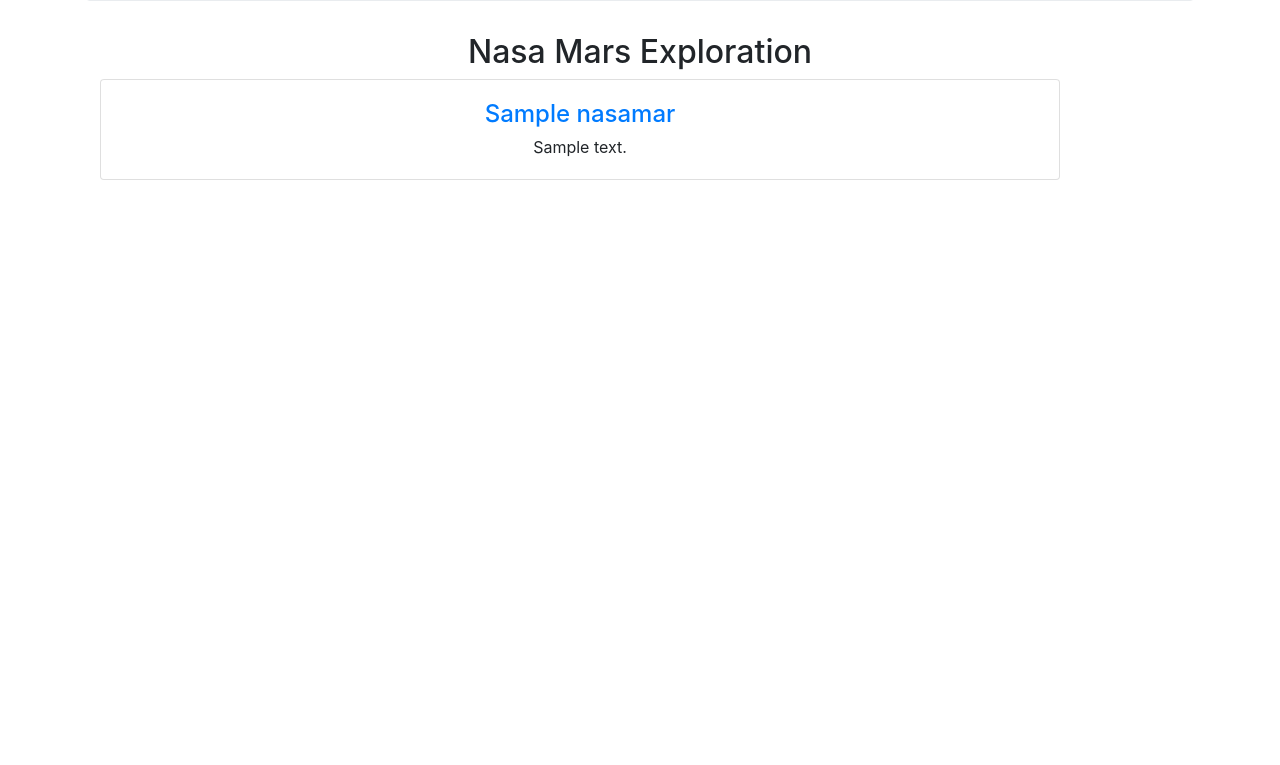
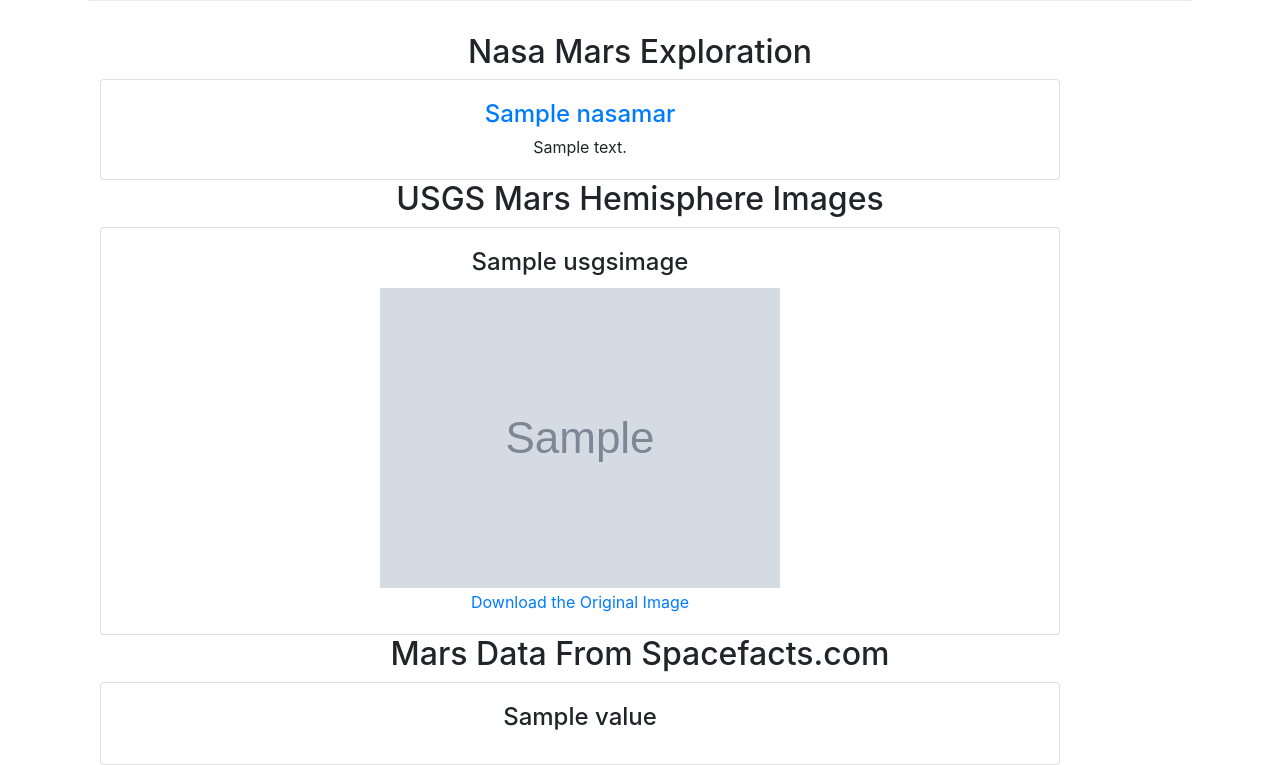
Before and after one commit to bakerv/web-scraping-ETL, a Flask app: page / in a window 1280 px wide. Shown: the part 175-940 px from the top of the page. Before the commit the page ends 355 px from the top, so only its background shows below. Run offline with Flask 2, Linux system fonts and the light colour scheme; grey boxes marked "Sample" are stand-in pictures; a database or web service that is not in the repository returns one stand-in record (values such as "Sample title"); some libraries are stand-ins or nearby versions.

Commit message:
USGS images successfully formated on the web page

```diff
--- a/Missions_to_Mars/app.py
+++ b/Missions_to_Mars/app.py
@@ -15,7 +15,10 @@ usgsimages_collection = client.mission_to_mars.usgsimages
 
 @app.route("/")
 def index():
-    return render_template("index.html", nasanews = nasamars_collection.find(), usgsimages = usgsimages_collection.find())
+    return render_template("index.html",
+                            nasanews = nasamars_collection.find(),
+                            usgsimages = usgsimages_collection.find(),
+                            spacefacts = spacefacts_collection.find() )
 
 @app.route("/scrape")
 def scrape():
--- a/Missions_to_Mars/templates/index.html
+++ b/Missions_to_Mars/templates/index.html
@@ -16,7 +16,7 @@
             <div>
                 <h2>Nasa Mars Exploration</h2>
 
-                {% for item in nasanews%}
+                {% for item in nasanews %}
                 <div class="col-lg-8">
                     <div class="card" style="width: 60rem;">
                         <div class="card-body">
@@ -27,6 +27,32 @@
                   </div>
                   {% endfor %}
 
+                  <h2>USGS Mars Hemisphere Images</h2>
+                  {% for item in usgsimages %}
+                  <div class="col-lg-8">
+                    <div class="card" style="width: 60rem;">
+                        <div class="card-body">
+                          <h4 class="card-title">{{ item.title}}</h4>
+                          <img src={{item.img_url}}>
+                          <h6 class="card-subtitle mb-2 text-muted"></h6><a href={{item.download_url}}>Download the Original Image</a></h6>
+                        </div>
+                      </div>
+                  </div>
+                  {% endfor %}
+
+                  <h2>Mars Data From Spacefacts.com</h2>
+                  {% for x in spacefacts %}
+                    {% for key,value in x.iteritems() %}
+                  <div class="col-lg-8">
+                    <div class="card" style="width: 60rem;">
+                        <div class="card-body">
+                          <h4 class="card-title">{{value}}</h4>
+                        </div>
+                      </div>
+                  </div>
+                    {% endfor %}
+                  {% endfor %}
+
             </div>
           </div>
 
```
Also changed, not shown: 1 other file.
